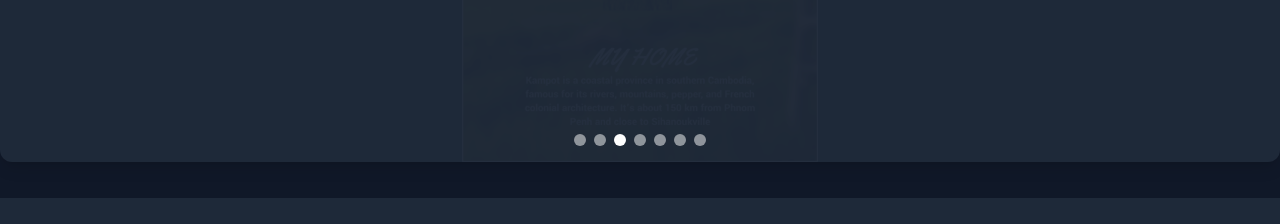
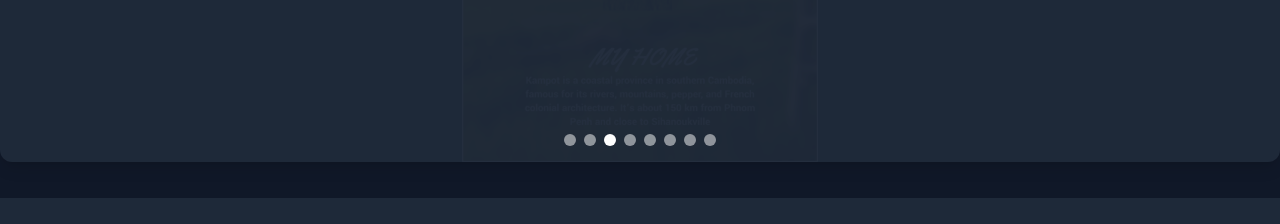
Before and after one commit to SOR-CHHIN/SorChhin, a Vue app: page / in a window 1280 px wide. Shown: the part 2520-2744 px from the top of the page. Built offline with nearby package versions, Linux system fonts and the light colour scheme.

Commit message:
update Design

```diff
--- a/src/view/Design.vue
+++ b/src/view/Design.vue
@@ -50,7 +50,8 @@ const slides = [
   "/images/D7.png",
   "/images/D4.jpg",
   "/images/D6.jpg",
-  "/images/D5.jpg"
+  "/images/D5.jpg",
+  "/images/D8.png",
 ];
 
 const currentSlide = ref(0);
```
Also changed, not shown: public/images/D8.png (added).
